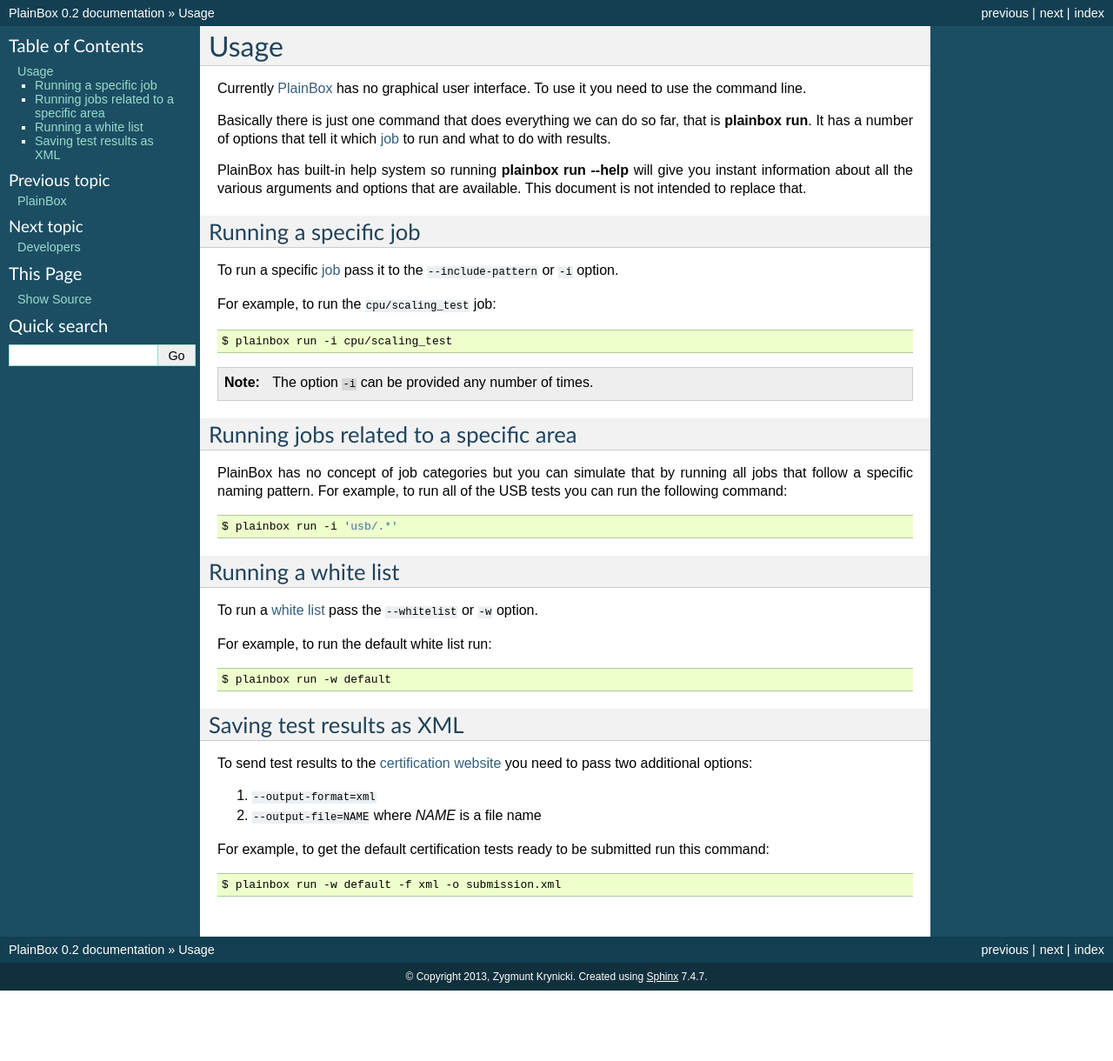
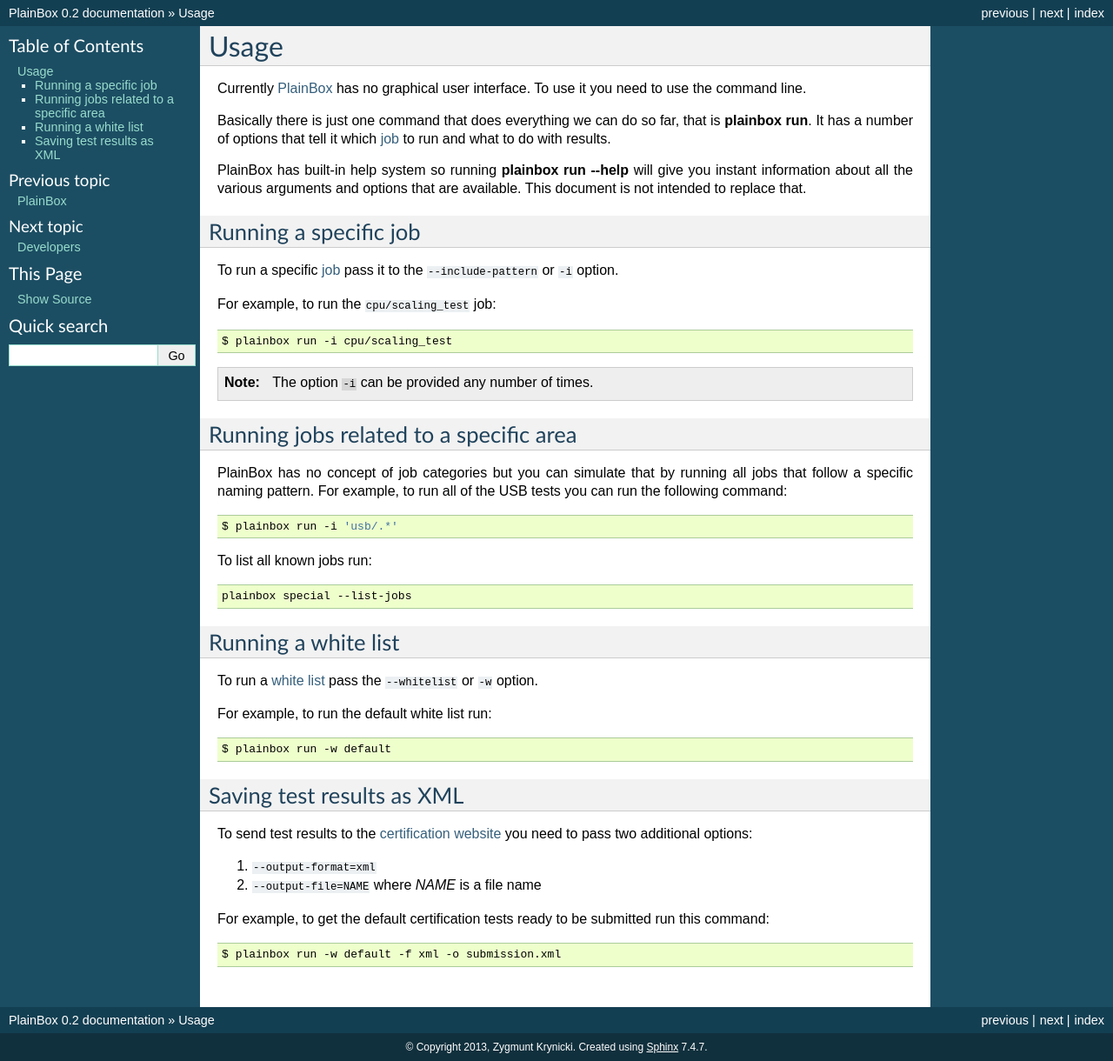
Before and after one commit to pombredanne/git.launchpad.net-plainbox, a Sphinx documentation site: the page built from docs/usage.rst, in a window 1280 px wide. Shown: the whole page at 87% size. Built offline with Sphinx 7.4.7, drawn with Linux system fonts in a browser that asks for light colours; before the commit the page ends 1139 px from its top, so only the background shows below that.

Commit message:
docs: add an example that shows how to list all jobs
Signed-off-by: Zygmunt Krynicki <zygmunt.krynicki@canonical.com>

```diff
--- a/docs/usage.rst
+++ b/docs/usage.rst
@@ -41,6 +41,11 @@
 
     $ plainbox run -i 'usb/.*'
 
+To list all known jobs run:
+
+.. code-block:: bash
+
+    plainbox special --list-jobs
 
 Running a white list
 ^^^^^^^^^^^^^^^^^^^^
```
